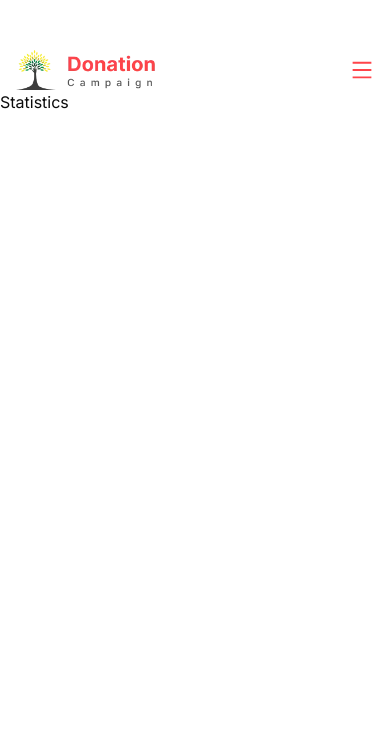
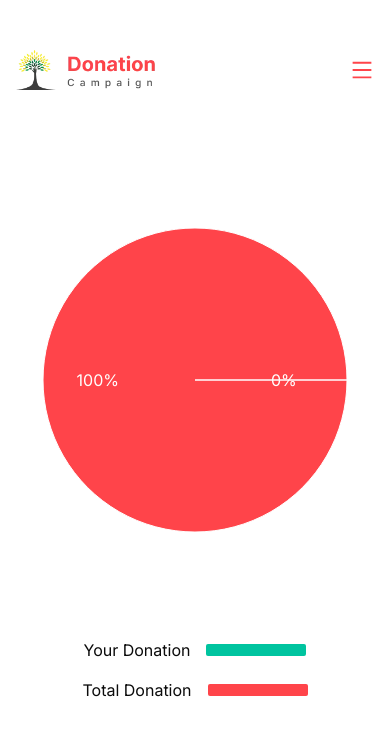
Before and after one commit to Nashiuz-Zaman/donation-campaign, a React (Vite) app: page /statistics in a window 390 px wide. Shown: the top 736 px of the page. Built offline with nearby package versions, Linux system fonts and the light colour scheme.

Commit message:
Install recharts and create pie chart component, also make the success toast responsive.

```diff
--- a/package.json
+++ b/package.json
@@ -17,6 +17,7 @@
     "react-dom": "^18.2.0",
     "react-icons": "^4.11.0",
     "react-router-dom": "^6.16.0",
+    "recharts": "^2.8.0",
     "sort-by": "^1.2.0"
   },
   "devDependencies": {
--- /dev/null
+++ b/src/Components/Chart/Chart.jsx
@@ -0,0 +1,63 @@
+// react
+import PropTypes from "prop-types";
+
+// recharts
+import { PieChart, Pie, Cell, Tooltip, ResponsiveContainer } from "recharts";
+
+const COLORS = ["#FF444A", "#00C49F"];
+
+const RADIAN = Math.PI / 180;
+const renderCustomizedLabel = ({
+  cx,
+  cy,
+  midAngle,
+  innerRadius,
+  outerRadius,
+  percent,
+}) => {
+  const radius = innerRadius + (outerRadius - innerRadius) * 0.5;
+  const x = cx + radius * Math.cos(-midAngle * RADIAN);
+  const y = cy + radius * Math.sin(-midAngle * RADIAN);
+
+  return (
+    <text
+      x={x}
+      y={y}
+      fill="white"
+      textAnchor={x > cx ? "start" : "end"}
+      dominantBaseline="central"
+    >
+      {`${(percent * 100).toFixed(0)}%`}
+    </text>
+  );
+};
+export default function Chart({ yourDonation, totalDonation }) {
+  const data = [
+    { name: "Total Donation", value: totalDonation },
+    { name: "Your Donation", value: yourDonation },
+  ];
+
+  return (
+    <ResponsiveContainer width="100%" height={500}>
+      <PieChart className="custom-chart">
+        <Pie
+          data={data}
+          labelLine={false}
+          label={renderCustomizedLabel}
+          fill="#8884d8"
+          dataKey="value"
+        >
+          {data.map((entry, index) => (
+            <Cell key={`cell-${index}`} fill={COLORS[index % COLORS.length]} />
+          ))}
+        </Pie>
+        <Tooltip />
+      </PieChart>
+    </ResponsiveContainer>
+  );
+}
+
+Chart.propTypes = {
+  yourDonation: PropTypes.number.isRequired,
+  totalDonation: PropTypes.number.isRequired,
+};
--- a/src/Components/SuccessToast/SuccessToast.jsx
+++ b/src/Components/SuccessToast/SuccessToast.jsx
@@ -4,7 +4,7 @@ import PropTypes from "prop-types";
 const SuccessToast = ({ showToast, closeToastFunc }) => {
   return (
     <div
-      className={`bg-green-600 fixed bottom-10 right-10 z-30 px-6 py-5 rounded-default opacity-0 collapse transition-all duration-300 ${
+      className={`bg-green-600 fixed left-1/2 md:left-[initial] -translate-x-1/2 md:translate-x-[initial] w-max bottom-10 md:right-10 z-30 px-6 py-5 rounded-default shadow-lg opacity-0 collapse transition-all duration-300 ${
         showToast && "!opacity-100 !visible"
       }`}
     >
--- a/src/index.css
+++ b/src/index.css
@@ -13,3 +13,8 @@ body {
 .active {
   @apply text-primary font-bold border-b-2 border-primary;
 }
+
+.custom-chart {
+  width: 100%;
+  height: 100%;
+}
--- a/src/pages/Statistics/Statistics.jsx
+++ b/src/pages/Statistics/Statistics.jsx
@@ -1,5 +1,34 @@
+// components
+import Chart from "../../Components/Chart/Chart";
+
+// hooks
+import useDonationContext from "./../../hooks/useDonationContext";
+
 const Statistics = () => {
-  return <div>Statistics</div>;
+  const { getSavedDonations } = useDonationContext();
+
+  const yourDonation = getSavedDonations().length;
+  const totalDonation = 12 - yourDonation;
+
+  console.log(yourDonation, totalDonation);
+
+  return (
+    <div className="flex flex-col items-center justify-center mt-10">
+      <Chart yourDonation={yourDonation} totalDonation={totalDonation}></Chart>
+
+      <div className="flex flex-col md:flex-row items-center gap-4 md:gap-14 mt-2 md:mt-16 mb-[10.75rem]">
+        <div className="flex items-center gap-4">
+          <p>Your Donation</p>
+          <div className="w-[6.25rem] h-[0.75rem] bg-[#00C49F] rounded-[2px]"></div>
+        </div>
+
+        <div className="flex items-center gap-4">
+          <p>Total Donation</p>
+          <div className="w-[6.25rem] h-[0.75rem] bg-[#FF444A] rounded-[2px]"></div>
+        </div>
+      </div>
+    </div>
+  );
 };
 
 export default Statistics;
```
Also changed, not shown: 1 other file (tests, documents, lock files or other folders).
